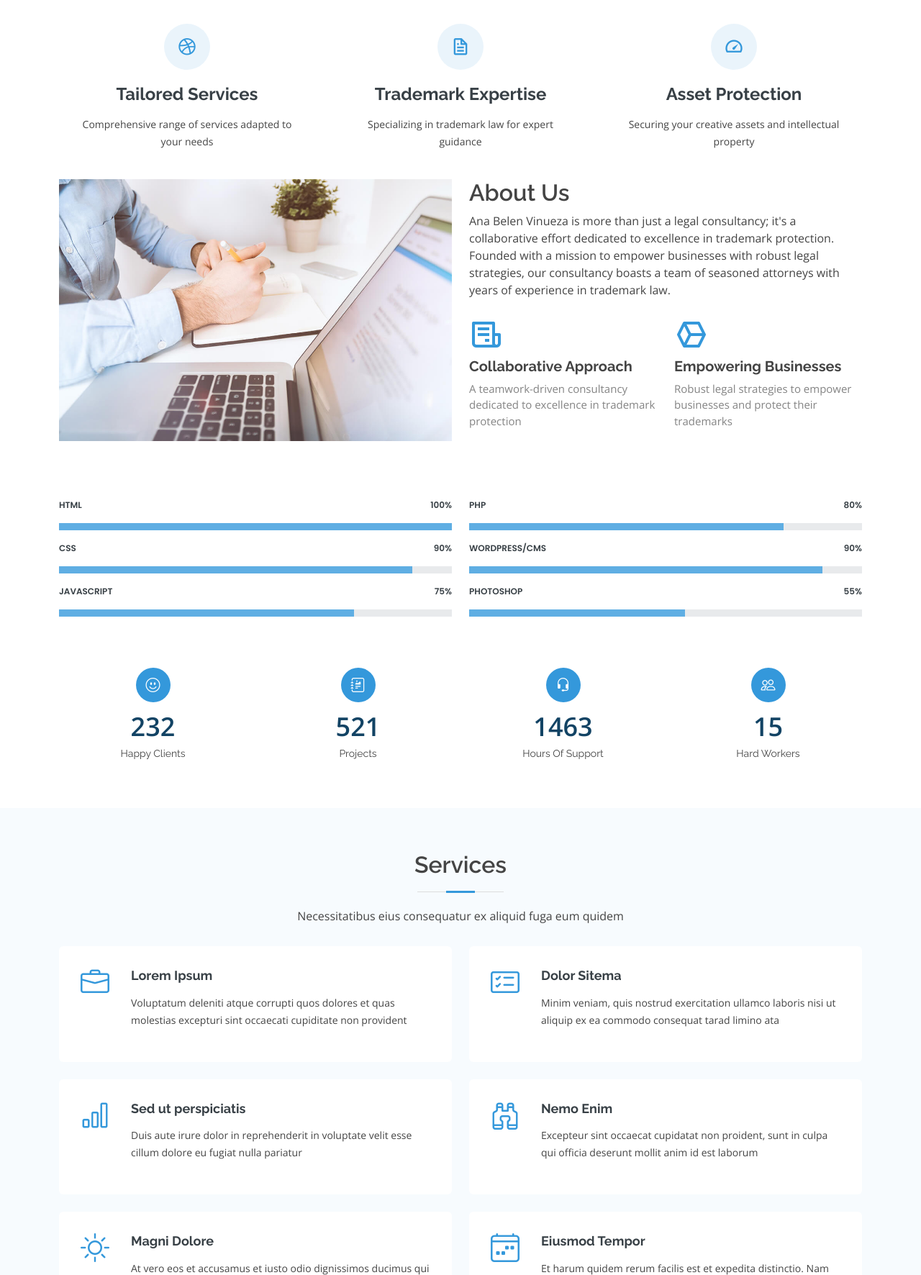
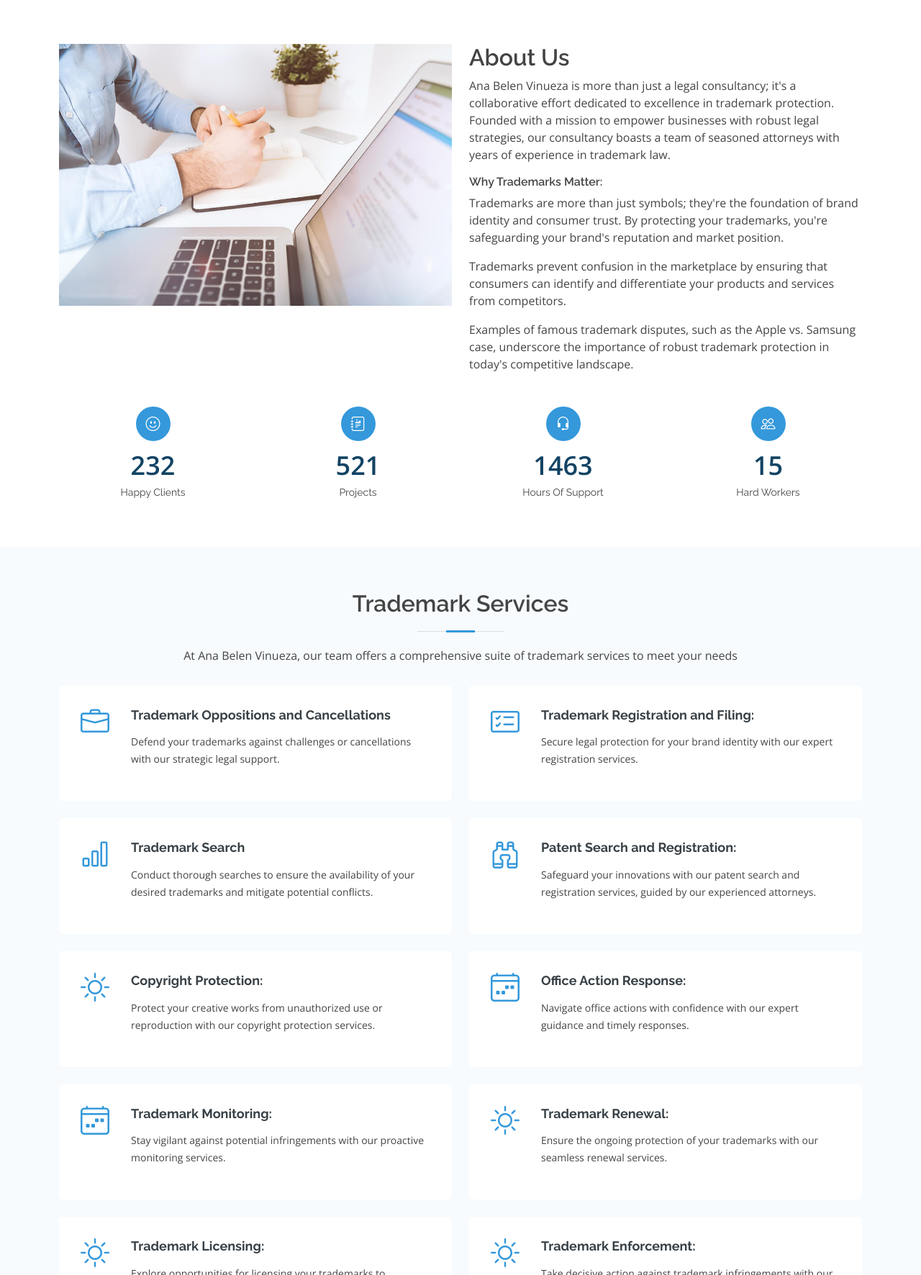
Before and after one commit to umarfaruq43/anaBelen, a plain HTML site: page index.html in a window 1280 px wide. Shown: the part 1028-2800 px from the top of the page at 72% size. Drawn offline with nearby package versions, Linux system fonts and the light colour scheme.

Commit message:
update index.html

```diff
--- a/index.html
+++ b/index.html
@@ -115,7 +115,7 @@
 
     <!-- ======= why choose us  Section ======= -->
 
-    <div id="what-we-do"  class="what-we-do">
+    <div id="what-we-do"  class="what-we-do mb-5">
 
       <div class="container">
 
@@ -124,33 +124,7 @@
           <p>With Ana Belen Vinueza, you're not just getting legal expertise; you're gaining a team dedicated to your success. Our consultancy, comprised of experienced attorneys specializing in trademark law, offers a comprehensive range of services tailored to your needs. From startups to established businesses, we understand the intricacies of intellectual property law and are committed to securing your creative assets.</p>
         </div>
 
-       <div class="row">
-          <div class="col-lg-4 col-md-6 d-flex align-items-stretch">
-            <div class="icon-box">
-              <div class="icon"><i class="bx bxl-dribbble"></i></div>
-              <h4><a href="">Tailored Services</a></h4>
-              <p>Comprehensive range of services adapted to your needs
-</p>
-            </div>
-          </div>
 
-          <div class="col-lg-4 col-md-6 d-flex align-items-stretch mt-4 mt-md-0">
-            <div class="icon-box">
-              <div class="icon"><i class="bx bx-file"></i></div>
-              <h4><a href="">Trademark Expertise</a></h4>
-              <p>Specializing in trademark law for expert guidance</p>
-            </div>
-          </div>
-
-          <div class="col-lg-4 col-md-6 d-flex align-items-stretch mt-4 mt-lg-0">
-            <div class="icon-box">
-              <div class="icon"><i class="bx bx-tachometer"></i></div>
-              <h4><a href="">Asset Protection</a></h4>
-              <p>Securing your creative assets and intellectual property</p>
-            </div>
-          </div>
-
-        </div>
 
       </div>
     </div>
@@ -173,7 +147,21 @@
               Ana Belen Vinueza is more than just a legal consultancy; it's a collaborative effort dedicated to excellence in trademark protection. Founded with a mission to empower businesses with robust legal strategies, our consultancy boasts a team of seasoned attorneys with years of experience in trademark law.
             </p>
 
-            <div class="row icon-boxes">
+            <div class="">
+
+          <h4 style='text-align: left;font-weight: 600; font-size: 1rem'>Why Trademarks Matter:</h4>
+
+          <p>Trademarks are more than just symbols; they're the foundation of brand identity and consumer trust. By protecting your trademarks, you're safeguarding your brand's reputation and market position.
+          </p>
+          <p>
+            Trademarks prevent confusion in the marketplace by ensuring that consumers can identify and differentiate your products and services from competitors.
+          </p>
+          <p>
+            Examples of famous trademark disputes, such as the Apple vs. Samsung case, underscore the importance of robust trademark protection in today's competitive landscape.
+          </p>
+        </div>
+
+          <!---  <div class="row icon-boxes">
               <div class="col-md-6">
                 <i class="bx bx-receipt"></i>
                 <h4>Collaborative Approach</h4>
@@ -185,75 +173,16 @@
                 <p> Robust legal strategies to empower businesses and protect their trademarks</p>
               </div>
             </div>
-          </div>
+          </div> --->
         </div>
 
       </div>
     </section><!-- End About Section -->
 
     <!-- ======= Skills Section ======= -->
-    <section id="skills" class="skills">
-      <div class="container">
-
-        <div class="row skills-content">
-
-          <div class="col-lg-6">
-
-            <div class="progress">
-              <span class="skill">HTML <i class="val">100%</i></span>
-              <div class="progress-bar-wrap">
-                <div class="progress-bar" role="progressbar" aria-valuenow="100" aria-valuemin="0" aria-valuemax="100"></div>
-              </div>
-            </div>
-
-            <div class="progress">
-              <span class="skill">CSS <i class="val">90%</i></span>
-              <div class="progress-bar-wrap">
-                <div class="progress-bar" role="progressbar" aria-valuenow="90" aria-valuemin="0" aria-valuemax="100"></div>
-              </div>
-            </div>
-
-            <div class="progress">
-              <span class="skill">JavaScript <i class="val">75%</i></span>
-              <div class="progress-bar-wrap">
-                <div class="progress-bar" role="progressbar" aria-valuenow="75" aria-valuemin="0" aria-valuemax="100"></div>
-              </div>
-            </div>
-
-          </div>
-
-          <div class="col-lg-6">
-
-            <div class="progress">
-              <span class="skill">PHP <i class="val">80%</i></span>
-              <div class="progress-bar-wrap">
-                <div class="progress-bar" role="progressbar" aria-valuenow="80" aria-valuemin="0" aria-valuemax="100"></div>
-              </div>
-            </div>
-
-            <div class="progress">
-              <span class="skill">WordPress/CMS <i class="val">90%</i></span>
-              <div class="progress-bar-wrap">
-                <div class="progress-bar" role="progressbar" aria-valuenow="90" aria-valuemin="0" aria-valuemax="100"></div>
-              </div>
-            </div>
-
-            <div class="progress">
-              <span class="skill">Photoshop <i class="val">55%</i></span>
-              <div class="progress-bar-wrap">
-                <div class="progress-bar" role="progressbar" aria-valuenow="55" aria-valuemin="0" aria-valuemax="100"></div>
-              </div>
-            </div>
-
-          </div>
-
-        </div>
-
-      </div>
-    </section><!-- End Skills Section -->
 
     <!-- ======= Counts Section ======= -->
-    <section id="counts" class="counts">
+    <section id="counts" class="counts mt-3">
       <div class="container">
 
         <div class="row">
@@ -300,57 +229,166 @@
       <div class="container">
 
         <div class="section-title">
-          <h2>Services</h2>
-          <p>Necessitatibus eius consequatur ex aliquid fuga eum quidem</p>
+          <h2>Trademark Services</h2>
+          <p>At Ana Belen Vinueza, our team offers a comprehensive suite of trademark services to meet your needs</p>
         </div>
 
         <div class="row">
           <div class="col-md-6">
             <div class="icon-box">
               <i class="bi bi-briefcase"></i>
-              <h4><a href="#">Lorem Ipsum</a></h4>
-              <p>Voluptatum deleniti atque corrupti quos dolores et quas molestias excepturi sint occaecati cupiditate non provident</p>
+              <h4><a href="#">Trademark Oppositions and Cancellations</a></h4>
+              <p>Defend your trademarks against challenges or cancellations with our strategic legal support.</p>
             </div>
           </div>
           <div class="col-md-6 mt-4 mt-lg-0">
             <div class="icon-box">
               <i class="bi bi-card-checklist"></i>
-              <h4><a href="#">Dolor Sitema</a></h4>
-              <p>Minim veniam, quis nostrud exercitation ullamco laboris nisi ut aliquip ex ea commodo consequat tarad limino ata</p>
+              <h4><a href="#">Trademark Registration and Filing:</a></h4>
+              <p> Secure legal protection for your brand identity with our expert registration services.</p>
             </div>
           </div>
           <div class="col-md-6 mt-4">
             <div class="icon-box">
               <i class="bi bi-bar-chart"></i>
-              <h4><a href="#">Sed ut perspiciatis</a></h4>
-              <p>Duis aute irure dolor in reprehenderit in voluptate velit esse cillum dolore eu fugiat nulla pariatur</p>
+              <h4><a href="#">Trademark Search</a></h4>
+              <p>Conduct thorough searches to ensure the availability of your desired trademarks and mitigate potential conflicts.</p>
             </div>
           </div>
           <div class="col-md-6 mt-4">
             <div class="icon-box">
               <i class="bi bi-binoculars"></i>
-              <h4><a href="#">Nemo Enim</a></h4>
-              <p>Excepteur sint occaecat cupidatat non proident, sunt in culpa qui officia deserunt mollit anim id est laborum</p>
+              <h4><a href="#">Patent Search and Registration:</a></h4>
+              <p>Safeguard your innovations with our patent search and registration services, guided by our experienced attorneys.</p>
             </div>
           </div>
           <div class="col-md-6 mt-4">
             <div class="icon-box">
               <i class="bi bi-brightness-high"></i>
-              <h4><a href="#">Magni Dolore</a></h4>
-              <p>At vero eos et accusamus et iusto odio dignissimos ducimus qui blanditiis praesentium voluptatum deleniti atque</p>
+              <h4><a href="#">Copyright Protection:</a></h4>
+              <p>Protect your creative works from unauthorized use or reproduction with our copyright protection services.</p>
             </div>
           </div>
           <div class="col-md-6 mt-4">
             <div class="icon-box">
               <i class="bi bi-calendar4-week"></i>
-              <h4><a href="#">Eiusmod Tempor</a></h4>
-              <p>Et harum quidem rerum facilis est et expedita distinctio. Nam libero tempore, cum soluta nobis est eligendi</p>
+              <h4><a href="#">Office Action Response:</a></h4>
+              <p>Navigate office actions with confidence with our expert guidance and timely responses.</p>
             </div>
           </div>
+
+          <div class="col-md-6 mt-4">
+
+            <div class="icon-box">
+
+              <i class="bi bi-calendar4-week"></i>
+              <h4><a href="#">Trademark Monitoring:</a></h4>
+              <p>Stay vigilant against potential infringements with our proactive monitoring services.</p>
+            </div>
+          </div>
+
+            <div class="col-md-6 mt-4">
+
+            <div class="icon-box">
+
+              <i class="bi bi-brightness-high"></i>
+              <h4><a href="#">Trademark Renewal:</a></h4>
+              <p>Ensure the ongoing protection of your trademarks with our seamless renewal services.</p>
+            </div>
+          </div>
+
+           <div class="col-md-6 mt-4">
+            <div class="icon-box">
+              <i class="bi bi-brightness-high"></i>
+              <h4><a href="#">Trademark Licensing:</a></h4>
+              <p>Explore opportunities for licensing your trademarks to maximize their value and revenue potential.</p>
+            </div>
+          </div>
+
+          <div class="col-md-6 mt-4">
+            <div class="icon-box">
+              <i class="bi bi-brightness-high"></i>
+              <h4><a href="#">Trademark Enforcement:</a></h4>
+              <p>Take decisive action against trademark infringements with our dedicated enforcement services.</p>
+            </div>
+          </div>
+
+           <div class="col-md-6 mt-4">
+            <div class="icon-box">
+              <i class="bi bi-brightness-high"></i>
+              <h4><a href="#">Trademark Counseling:</a></h4>
+              <p>Benefit from personalized legal advice and strategic counseling to support your trademark objectives.</p>
+            </div>
+          </div>
+
+
+
+           <div class="col-md-6 mt-4">
+            <div class="icon-box">
+              <i class="bi bi-brightness-high"></i>
+              <h4><a href="#">Office Action:</a></h4>
+              <p>Address office actions promptly and effectively with our experienced legal team by your side.</p>
+            </div>
+          </div>
+
         </div>
 
       </div>
     </section><!-- End Services Section -->
+
+   <!-- ======= Trade mark start Section ======= -->
+
+    <section id="what-we-do"  class="what-we-do">
+      <div class="container">
+         <div class="section-title">
+          <h2>Trademark Registration Process</h2>
+          <p>
+            Ready to register your trademark? Here's how our team can help:
+          </p>
+
+        </div>
+
+       <div class="row">
+          <div class="col-lg-4 col-md-6 d-flex align-items-stretch">
+            <div class="icon-box">
+              <div class="icon"><i class="bx bxl-dribbble"></i></div>
+              <h4><a href="">Step 1</a></h4>
+              <p>
+                 We'll conduct a comprehensive trademark search to ensure the availability of your desired mark.
+              </p>
+            </div>
+          </div>
+
+          <div class="col-lg-4 col-md-6 d-flex align-items-stretch mt-4 mt-md-0">
+            <div class="icon-box">
+              <div class="icon"><i class="bx bx-file"></i></div>
+              <h4><a href="">Step 2</a></h4>
+              <p>Prepare and file your trademark application under USPTO.</p>
+            </div>
+          </div>
+
+          <div class="col-lg-4 col-md-6 d-flex align-items-stretch mt-4 mt-lg-0">
+            <div class="icon-box">
+              <div class="icon"><i class="bx bx-tachometer"></i></div>
+              <h4><a href="">Step 3</a></h4>
+              <p>Navigate the examination process and respond to office actions as needed.</p>
+            </div>
+          </div>
+
+          <div class="col-lg-4 col-md-6 d-flex align-items-stretch mt-4 mt-lg-0">
+            <div class="icon-box">
+              <div class="icon"><i class="bx bx-tachometer"></i></div>
+              <h4><a href="">Step 4</a></h4>
+              <p>Once approved, your trademark will be registered, providing you with exclusive rights to use the mark in connection with your goods or services.</p>
+            </div>
+          </div
+>
+
+        </div>
+
+      </div>
+    </section>
+        <!-- ======= Trade mark end Section ======= -->
 
     <!-- ======= Portfolio Section ======= -->
     <section id="portfolio" class="portfolio">
@@ -682,13 +720,12 @@
                 <div class="col-lg-4 info">
                   <i class="bi bi-geo-alt"></i>
                   <h4>Location:</h4>
-                  <p>A108 Adam Street<br>New York, NY 535022</p>
                 </div>
 
                 <div class="col-lg-4 info mt-4 mt-lg-0">
                   <i class="bi bi-envelope"></i>
                   <h4>Email:</h4>
-                  <p>info@example.com<br>contact@example.com</p>
+                  <p>anabelenvinueza@outlook.com<br>anabelenvinueza@gmail.com</p>
                 </div>
 
                 <div class="col-lg-4 info mt-4 mt-lg-0">
@@ -746,11 +783,11 @@
           <div class="col-lg-3 col-md-6 footer-contact">
             <h3>Lumia</h3>
             <p>
-              A108 Adam Street <br>
-              New York, NY 535022<br>
-              United States <br><br>
+              Attorney Bar Membership  <br>
+              Number: 324113<br>
+              <br><br>
               <strong>Phone:</strong> +1 5589 55488 55<br>
-              <strong>Email:</strong> info@example.com<br>
+              <strong>Email:</strong>anabelenvinueza@outlook.com<br>
             </p>
           </div>
 
@@ -795,11 +832,8 @@
           &copy; Copyright <strong><span>Lumia</span></strong>. All Rights Reserved
         </div>
         <div class="credits">
-          <!-- All the links in the footer should remain intact. -->
-          <!-- You can delete the links only if you purchased the pro version. -->
-          <!-- Licensing information: https://bootstrapmade.com/license/ -->
-          <!-- Purchase the pro version with working PHP/AJAX contact form: https://bootstrapmade.com/lumia-bootstrap-business-template/ -->
-          Designed by <a href="https://bootstrapmade.com/">BootstrapMade</a>
+
+          Designed by <a href="https://umarfaruq.vercel.app/">umarFaruq</a>
         </div>
       </div>
       <div class="social-links text-center text-md-right pt-3 pt-md-0">
```
